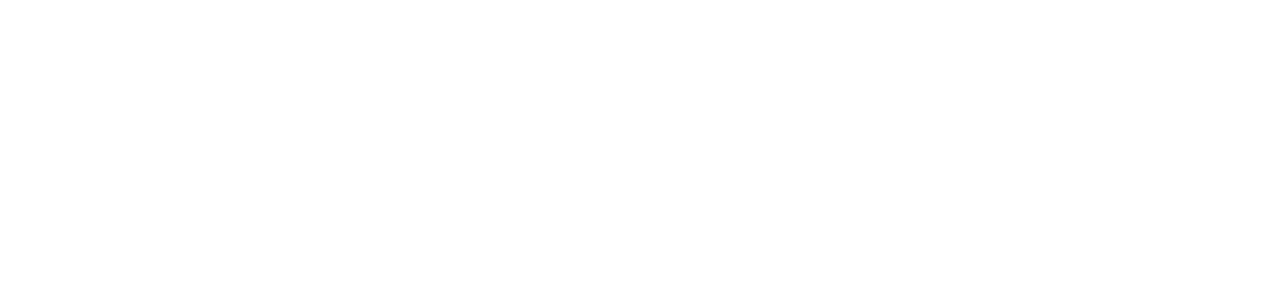
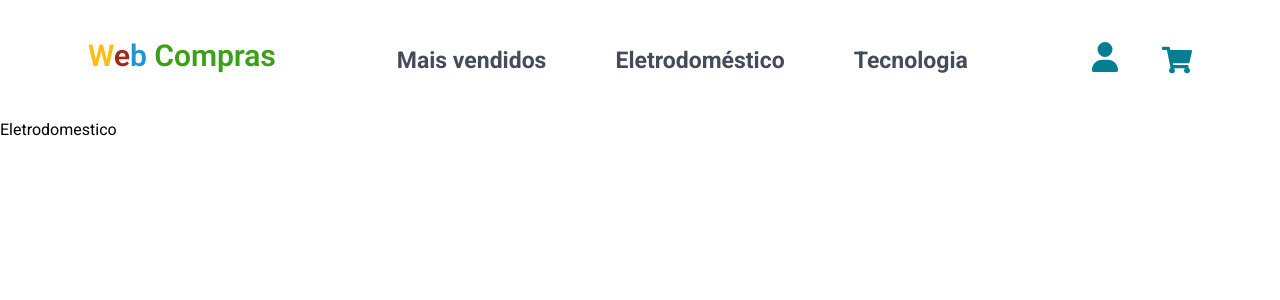
Before and after one commit to vinicius-bispo1/e-commerce, a React (Vite) app: page /eletros in a window 1280 px wide. Before the commit this address had no page. Shown: the top 300 px of the page. Built offline with nearby package versions, Linux system fonts and the light colour scheme.

Commit message:
:sparkles: feat: roteamento do menu

```diff
--- a/src/Components/Header/Styled.jsx
+++ b/src/Components/Header/Styled.jsx
@@ -18,8 +18,11 @@ ul{
     ${center}
     justify-content: space-around;
     font-size: 23px;
-    color: #454C59;
     font-weight: 700;
+    a{
+        text-decoration: none;
+        color: #454C59;
+    }
 }
 `
 export const BoxIcon = styled.div`
@@ -29,4 +32,7 @@ color: #057d92;
 width: 8vw;
 ${center}
 justify-content: space-between;
+a{
+    color: #057d92;
+}
 `
--- a/src/Components/Header/index.jsx
+++ b/src/Components/Header/index.jsx
@@ -2,20 +2,21 @@ import * as S from './Styled'
 import { FaUser } from "react-icons/fa6";
 import { FaShoppingCart } from "react-icons/fa";
 import web from '../../assets/Web Compras.png'
+import { Link } from 'react-router-dom';
 
 export default function Header() {
   return (
     <S.Header>
-        <img src={web} alt="" />
+      <Link to="/"><img src={web} alt="" /></Link>
         <S.BoxMenu>
           <ul>
-            <li>Mais vendidos</li>
-            <li>Eletrodoméstico</li>
-            <li>Tecnologia</li>
+            <Link to="vendido">Mais vendidos</Link>
+            <Link to="eletros">Eletrodoméstico</Link>
+            <Link to="tec">Tecnologia</Link>
           </ul>
         </S.BoxMenu>
         <S.BoxIcon>
-        <FaUser />
+          <Link to="compras"><FaUser /></Link>
         <FaShoppingCart />
         </S.BoxIcon>
     </S.Header>
--- a/src/Router.jsx
+++ b/src/Router.jsx
@@ -2,13 +2,21 @@ import React from 'react'
 import { BrowserRouter, Route, Routes } from 'react-router-dom'
 import Home from './pages/Home'
 import Compras from './pages/Compras'
+import MaisVendidos from './pages/MaisVendidos'
+import Eletrodomestico from './pages/Eletrodomestico'
+import Tecnologia from './pages/Tecnologia'
+import Header from './Components/Header'
 
 export default function Router() {
   return (
     <BrowserRouter>
+    <Header/>
     <Routes>
         <Route path='/' element={<Home/>}/>
         <Route path='/compras' element={<Compras/>}/>
+        <Route path='/vendido' element={<MaisVendidos/>}/>
+        <Route path='/eletros' element={<Eletrodomestico/>}/>
+        <Route path='/tec' element={<Tecnologia/>}/>
     </Routes>
     </BrowserRouter>
   )
--- a/src/pages/Eletrodomestico/index.jsx
+++ b/src/pages/Eletrodomestico/index.jsx
@@ -1,7 +1,7 @@
 import React from 'react'
 
-export default function index() {
+export default function Eletrodomestico() {
   return (
-    <div>index</div>
+    <div>Eletrodomestico</div>
   )
 }
--- a/src/pages/Home/index.jsx
+++ b/src/pages/Home/index.jsx
@@ -1,5 +1,4 @@
 import * as S from "./Styled";
-import Header from "../../Components/Header";
 import { FaSearch } from "react-icons/fa";
 import { FaLocationDot } from "react-icons/fa6";
 import { Produtos } from "../../Data";
@@ -29,7 +28,6 @@ export default function Home() {
   return (
     <>
       {modalCep}
-      <Header />
 
       <main ref={fundoRef}>
         <S.ContainerBusca>
--- a/src/pages/MaisVendidos/index.jsx
+++ b/src/pages/MaisVendidos/index.jsx
@@ -1,7 +1,7 @@
 import React from 'react'
 
-export default function index() {
+export default function MaisVendidos() {
   return (
-    <div>index</div>
+    <div>MaisVendidos</div>
   )
 }
--- a/src/pages/Tecnologia/index.jsx
+++ b/src/pages/Tecnologia/index.jsx
@@ -1,7 +1,7 @@
 import React from 'react'
 
-export default function index() {
+export default function Tecnologia() {
   return (
-    <div>index</div>
+    <div>Tecnologia</div>
   )
 }
```
